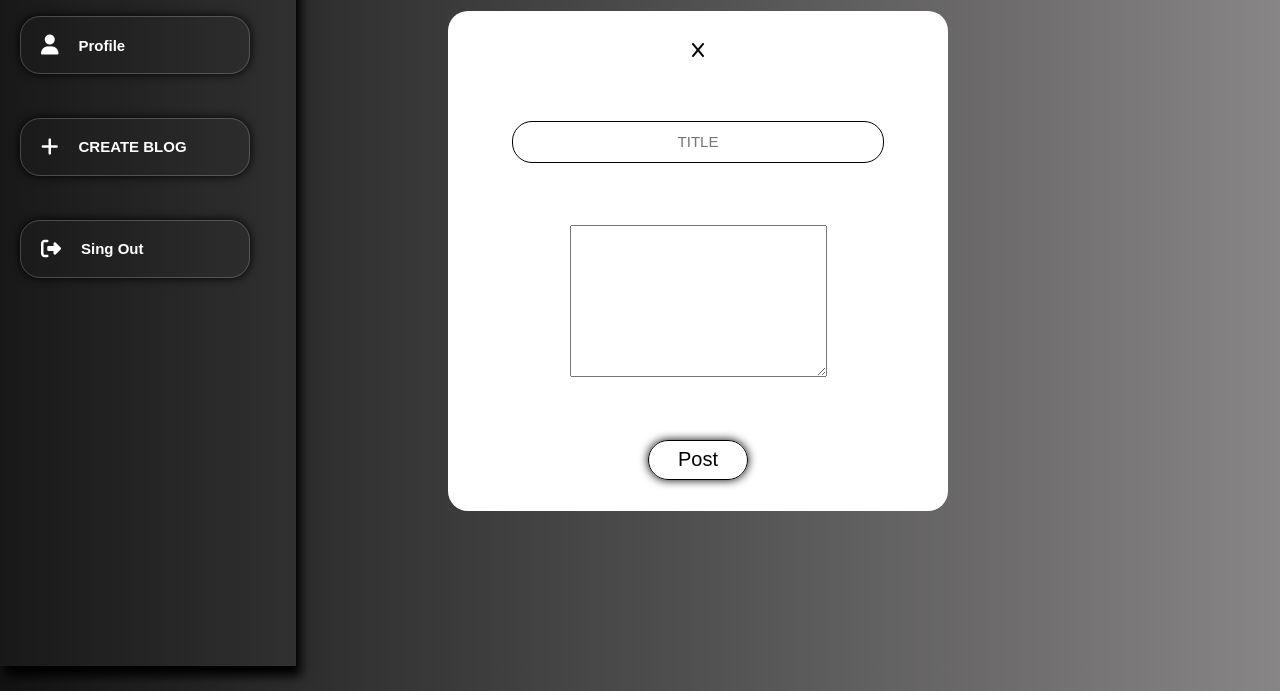
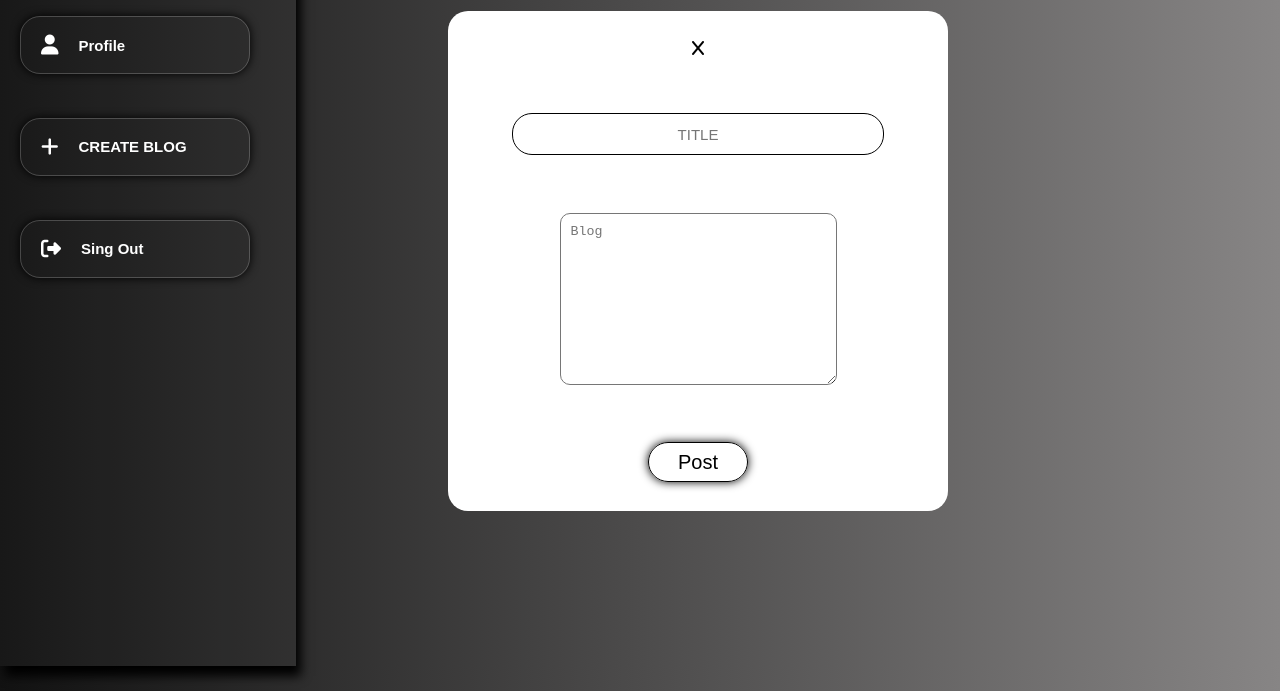
Before and after one commit to Danish-chouhan/DIF_Blog_creater, a website: page Blog/Blog-creation.html in a window 1280 px wide. Both pictures are taken after a click on the button "CREATE BLOG". Shown: the part 109-800 px from the top of the page. Drawn offline with Linux system fonts and the light colour scheme.

Commit message:
bugfixed to some file

```diff
--- a/Blog/Blog-creation.html
+++ b/Blog/Blog-creation.html
@@ -115,7 +115,8 @@
         position: fixed;
       }
       .CreateBlog textarea{
-
+         padding: 10px;
+         border-radius: 10px;
       }
 
       .CreateBlog i {
@@ -296,7 +297,7 @@
       <div class="CreateBlog" id="visiblityBLog">
         <i class="fa-solid fa-x" id="Exit"></i>
         <input type="text" id="Title" placeholder="TITLE" name="Title" />
-        <textarea name="Paragraph" id="paragraph" cols="30" rows="10"></textarea>
+        <textarea name="Paragraph" id="paragraph" cols="30" rows="10" placeholder="Blog"></textarea>
         <button id="POST">Post</button>
       </div>
     </form>
```
